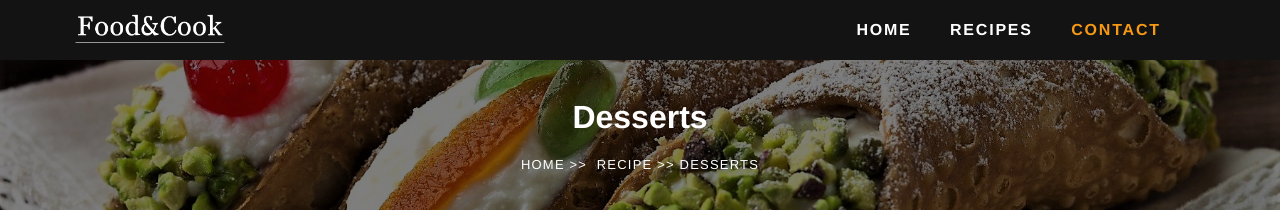
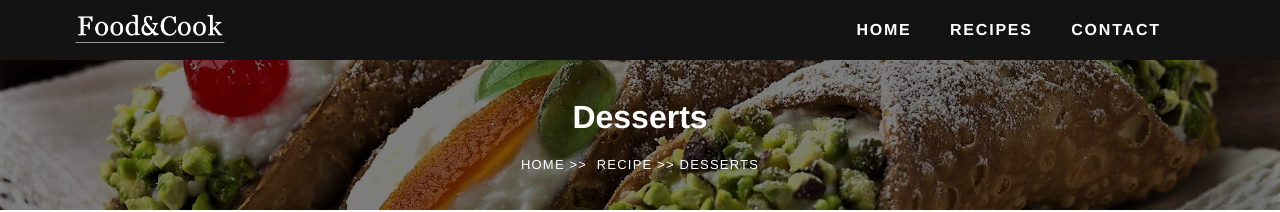
Before and after one commit to pabudugihan/foodncook.github.io, a plain HTML site: page desserts.html in a window 1280 px wide. Shown: the top 212 px of the page. Drawn offline with Linux system fonts and the light colour scheme.

Commit message:
Update desserts.html

```diff
--- a/desserts.html
+++ b/desserts.html
@@ -23,7 +23,7 @@
                             <ul class="nav navbar-nav">
                                 <li><a href="index.html">Home</a></li>
                                 <li><a href="recipe.html">Recipes</a></li>
-                                <li><a href="contact.html" class="active">Contact</a></li>
+                                <li><a href="contact.html">Contact</a></li>
                             </ul>
                         </div>
                     </div>
```
